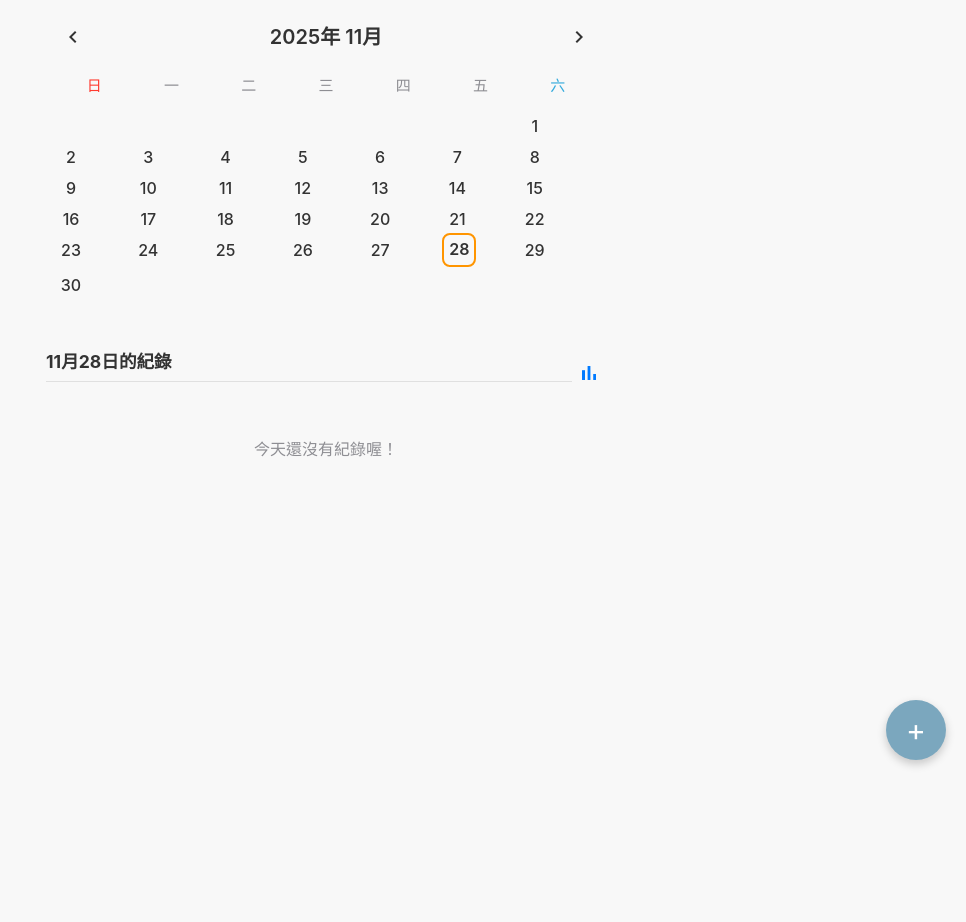
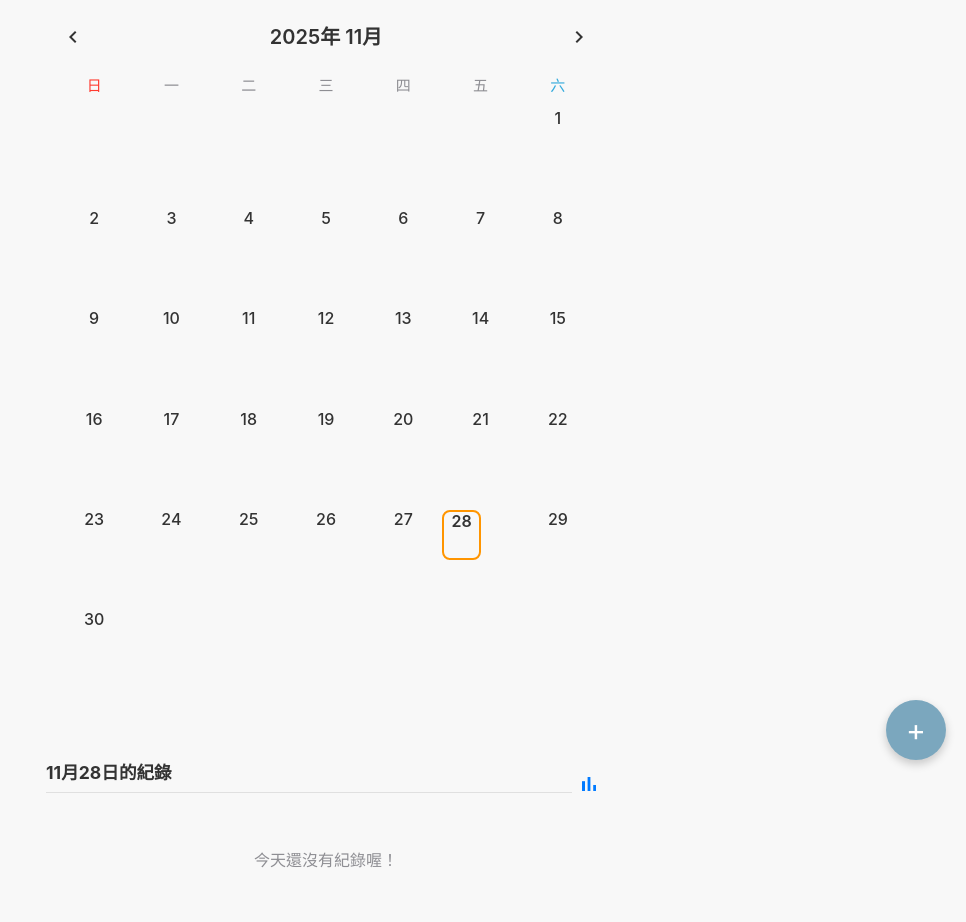
Before and after one commit to may90358/daily-tracker, a plain HTML site: page index.html in a window 1280 px wide. Shown: the whole page, without its empty margins (314-1280 px from the left). Before the commit the page ends 800 px from the top, so only its background shows below. Drawn offline with Linux system fonts and the light colour scheme.

Commit message:
Add files via upload

```diff
--- a/style.css
+++ b/style.css
@@ -110,13 +110,12 @@ body {
 .day-cell,
 .day-cell.inactive {
     position: relative;
-    aspect-ratio: 1 / 1;
+    aspect-ratio: 1 / 1.3;
     /* 樣式恢復: 使用原始的 padding 和高度 */
     /* 移除 display: flex, flex-direction, justify-content, align-items 回歸區塊佈局 */
-    padding: 8px 0;
-    height: 30px;
+    /* padding: 0px 0px; */
+    /* height: 50px; */
     text-align: center;
-
     border-radius: 8px;
     font-size: 16px;
     font-weight: 500;
@@ -139,8 +138,8 @@ body {
     background-color: transparent;
     border: 2px solid var(--highlight-color);
     border-radius: 8px;
-    padding: 5px 0; /* 調整 padding 配合 border */
-    height: 34px; /* 增加高度來容納 border */
+    /* padding: 5px 0; */ /* 調整 padding 配合 border */
+    height: 50px;
 }
 
 .day-cell.today div:first-child {
@@ -175,7 +174,7 @@ body {
     margin-top: 5px;
     /* 修正: 使用絕對定位來避免影響父層高度 */
     position: absolute;
-    bottom: 2px;
+    top: 24px;
     left: 50%;
     transform: translateX(-50%);
     z-index: 10;
```
